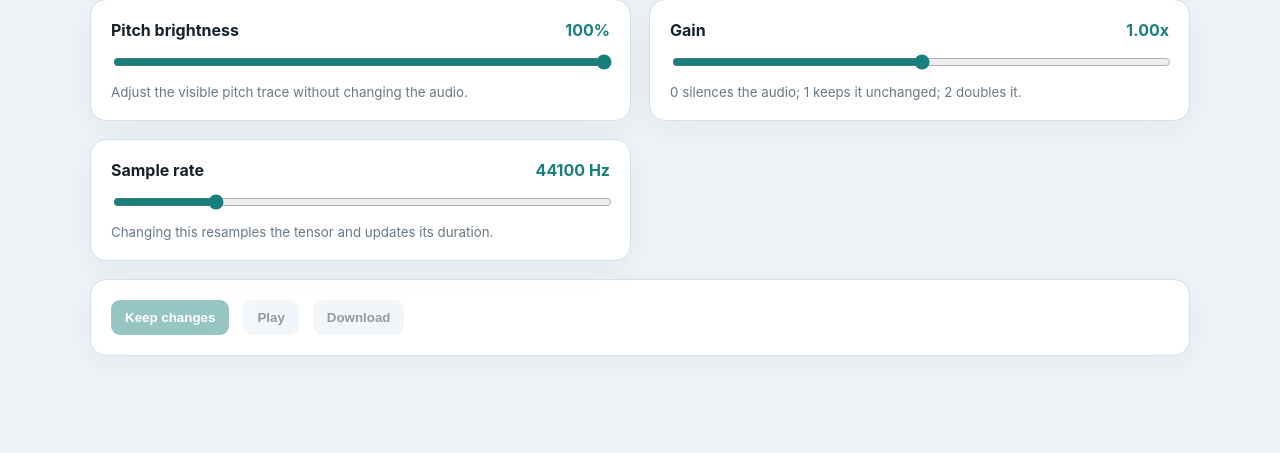
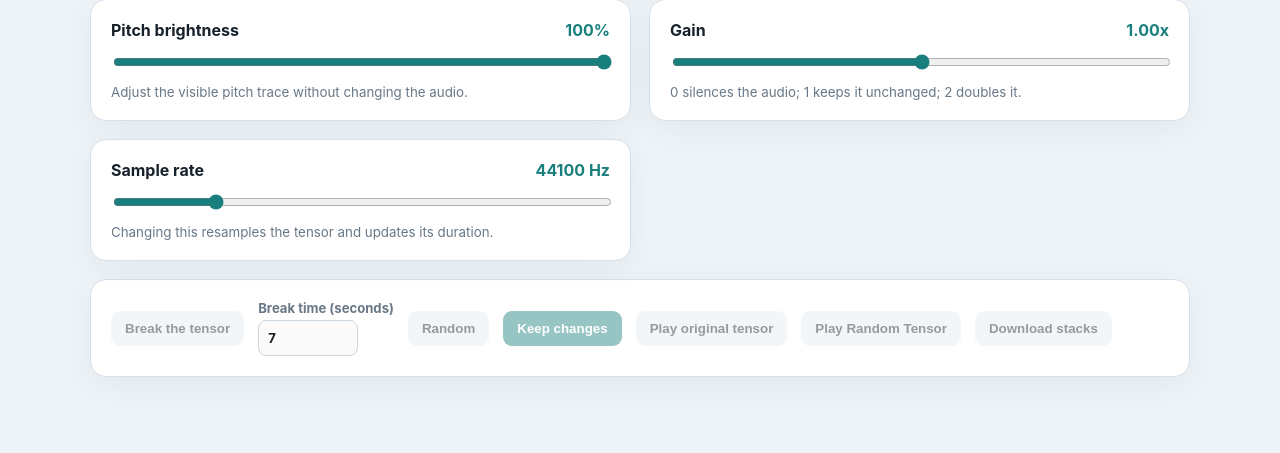
Before and after one commit to nayeeem81/py-audio-edits, a Flask app: page / in a window 1280 px wide. Shown: the part 982-1435 px from the top of the page. Before the commit the page ends 1338 px from the top, so only its background shows below. Run offline with Flask 3, Linux system fonts and the light colour scheme; some libraries are stand-ins or nearby versions.

Commit message:
Add tensor stack editing and export workflow
Split audio into configurable chunks, shuffle tensor stacks, render visible stack spectrograms, and export saved stacks as WAV archives.

```diff
--- a/app.py
+++ b/app.py
@@ -4,7 +4,8 @@ import io
 import wave
 import uuid
 import base64
-from dataclasses import dataclass
+import zipfile
+from dataclasses import dataclass, field
 from typing import Dict, Optional
 
 import torch
@@ -21,10 +22,16 @@ app = Flask(__name__)
 @dataclass
 class AudioState:
     waveform: torch.Tensor
+    original_waveform: torch.Tensor
     sample_rate: int
     filename: str
     image: Optional[torch.Tensor] = None
     image_filename: Optional[str] = None
+    pitch_tensors: list[torch.Tensor] = field(default_factory=list)
+    random_tensor: Optional[torch.Tensor] = None
+    random_stack: list[torch.Tensor] = field(default_factory=list)
+    tensor_stacks: list[list[torch.Tensor]] = field(default_factory=list)
+    break_seconds: float = 7.0
 
 
 def _spectrogram(state: AudioState) -> tuple[torch.Tensor, torch.Tensor]:
@@ -43,6 +50,58 @@ def _spectrogram(state: AudioState) -> tuple[torch.Tensor, torch.Tensor]:
     magnitude = transformed.abs().mean(dim=0)
     frequencies = torch.fft.rfftfreq(window_length, d=1 / state.sample_rate)
     return magnitude, frequencies
+
+
+def _stack_spectrograms(state: AudioState) -> list[dict]:
+    result = []
+    for tensor in state.random_stack:
+        segment_state = AudioState(
+            waveform=tensor,
+            original_waveform=tensor,
+            sample_rate=state.sample_rate,
+            filename=state.filename,
+        )
+        magnitude, frequencies = _spectrogram(segment_state)
+        magnitude = torch.log1p(magnitude)
+        magnitude = magnitude / magnitude.amax().clamp_min(1e-8)
+        max_frames = 300
+        if magnitude.shape[1] > max_frames:
+            step = (magnitude.shape[1] + max_frames - 1) // max_frames
+            magnitude = magnitude[:, ::step]
+        if magnitude.shape[0] > 256:
+            magnitude = magnitude[::2]
+            frequencies = frequencies[::2]
+        result.append({
+            "values": magnitude.transpose(0, 1).tolist(),
+            "pitches": frequencies[magnitude.argmax(dim=0)].tolist(),
+            "pitch_magnitudes": magnitude.amax(dim=0).tolist(),
+            "duration": tensor.shape[1] / state.sample_rate,
+        })
+    return result
+
+
+def _spectrogram_payload(waveform: torch.Tensor, sample_rate: int) -> dict:
+    segment_state = AudioState(
+        waveform=waveform,
+        original_waveform=waveform,
+        sample_rate=sample_rate,
+        filename="stack",
+    )
+    magnitude, frequencies = _spectrogram(segment_state)
+    magnitude = torch.log1p(magnitude)
+    magnitude = magnitude / magnitude.amax().clamp_min(1e-8)
+    max_frames = 900
+    if magnitude.shape[1] > max_frames:
+        step = (magnitude.shape[1] + max_frames - 1) // max_frames
+        magnitude = magnitude[:, ::step]
+    if magnitude.shape[0] > 256:
+        magnitude = magnitude[::2]
+        frequencies = frequencies[::2]
+    return {
+        "values": magnitude.transpose(0, 1).tolist(),
+        "pitches": frequencies[magnitude.argmax(dim=0)].tolist(),
+        "pitch_magnitudes": magnitude.amax(dim=0).tolist(),
+    }
 
 
 SESSIONS: Dict[str, AudioState] = {}
@@ -77,12 +136,16 @@ def _image_data_url(image: torch.Tensor) -> str:
 
 def _export(state: AudioState, start: Optional[int] = None, end: Optional[int] = None):
     waveform = state.waveform[:, start:end] if start is not None and end is not None else state.waveform
+    return _export_waveform(waveform, state.sample_rate)
+
+
+def _export_waveform(waveform: torch.Tensor, sample_rate: int):
     output = io.BytesIO()
     pcm = (waveform.cpu().clamp(-1, 1).mul(32767).to(torch.int16).t().contiguous().numpy()).tobytes()
     with wave.open(output, "wb") as writer:
         writer.setnchannels(waveform.shape[0])
         writer.setsampwidth(2)
-        writer.setframerate(state.sample_rate)
+        writer.setframerate(sample_rate)
         writer.writeframes(pcm)
     output.seek(0)
     return output
@@ -144,6 +207,7 @@ def upload():
     session_id = uuid.uuid4().hex
     SESSIONS[session_id] = AudioState(
         waveform=waveform.float().contiguous(),
+        original_waveform=waveform.float().contiguous().clone(),
         sample_rate=int(sample_rate),
         filename=audio_file.filename,
     )
@@ -233,6 +297,87 @@ def apply_changes():
     return jsonify(_audio_metadata(state))
 
 
+@app.post("/api/break-tensor")
+def break_tensor():
+    try:
+        state = SESSIONS[_session_id()]
+    except ValueError as exc:
+        return jsonify({"error": str(exc)}), 400
+
+    payload = request.get_json(silent=True) or {}
+    try:
+        break_seconds = float(payload.get("seconds", 7))
+    except (TypeError, ValueError):
+        return jsonify({"error": "Break time must be a number of seconds."}), 400
+    if not 0.1 <= break_seconds <= 3600:
+        return jsonify({"error": "Break time must be between 0.1 and 3600 seconds."}), 400
+
+    chunk_samples = max(1, int(round(state.sample_rate * break_seconds)))
+    sample_count = state.original_waveform.shape[1]
+    segments: list[torch.Tensor] = []
+    for start in range(0, sample_count, chunk_samples):
+        stop = min(start + chunk_samples, sample_count)
+        segment = state.original_waveform[:, start:stop].contiguous()
+        if segment.shape[1] > 0:
+            segments.append(segment)
+
+    state.pitch_tensors = segments
+    state.random_tensor = None
+    state.random_stack = []
+    state.tensor_stacks = []
+    state.break_seconds = break_seconds
+    return jsonify({
+        "tensor_count": len(state.pitch_tensors),
+        "chunk_seconds": break_seconds,
+        "chunk_samples": chunk_samples,
+        "samples": int(sample_count),
+    })
+
+
+@app.post("/api/random-tensor")
+def random_tensor():
+    try:
+        state = SESSIONS[_session_id()]
+    except ValueError as exc:
+        return jsonify({"error": str(exc)}), 400
+    if not state.pitch_tensors:
+        return jsonify({"error": "Break the original tensor into 7-second tensors first."}), 400
+
+    if state.random_stack:
+        state.tensor_stacks.append([tensor.clone() for tensor in state.random_stack])
+
+    state.random_stack = [
+        state.pitch_tensors[index].clone()
+        for index in np.random.permutation(len(state.pitch_tensors))
+    ]
+    state.random_tensor = torch.cat(state.random_stack, dim=1)
+    stack_spectrogram = _spectrogram_payload(state.random_tensor, state.sample_rate)
+    return jsonify({
+        "tensor_count": len(state.pitch_tensors),
+        "stack_count": len(state.random_stack),
+        "stack_history_count": len(state.tensor_stacks),
+        "random_samples": int(state.random_tensor.shape[1]),
+        "random_duration": state.random_tensor.shape[1] / state.sample_rate,
+        "segments": _stack_spectrograms(state),
+        "stack_spectrogram": stack_spectrogram,
+    })
+
+
+@app.get("/api/random-spectrogram")
+def random_spectrogram():
+    try:
+        state = SESSIONS[_session_id()]
+    except ValueError as exc:
+        return jsonify({"error": str(exc)}), 400
+    if not state.random_stack:
+        return jsonify({"error": "Create a random tensor stack first."}), 400
+    return jsonify({
+        "segments": _stack_spectrograms(state),
+        "sample_rate": state.sample_rate,
+        "duration": state.random_tensor.shape[1] / state.sample_rate,
+    })
+
+
 @app.post("/api/resample")
 def resample():
     try:
@@ -258,6 +403,45 @@ def download():
     except ValueError as exc:
         return jsonify({"error": str(exc)}), 400
 
+    tensor_name = request.args.get("tensor", "current")
+    if tensor_name == "stacks":
+        stacks = [*state.tensor_stacks]
+        if state.random_stack:
+            stacks.append(state.random_stack)
+        if not stacks:
+            return jsonify({"error": "Create at least one random tensor stack before downloading."}), 400
+
+        archive = io.BytesIO()
+        base_name = state.filename.rsplit(".", 1)[0]
+        with zipfile.ZipFile(archive, "w", compression=zipfile.ZIP_DEFLATED) as output:
+            for index, stack in enumerate(stacks, start=1):
+                waveform = torch.cat(stack, dim=1)
+                wav = _export_waveform(waveform, state.sample_rate)
+                output.writestr(f"{base_name}_stack_{index}.wav", wav.getvalue())
+        archive.seek(0)
+        return send_file(
+            archive,
+            mimetype="application/zip",
+            as_attachment=True,
+            download_name=f"{base_name}_stacks.zip",
+        )
+    if tensor_name == "original":
+        return send_file(
+            _export_waveform(state.original_waveform, state.sample_rate),
+            mimetype="audio/wav",
+            as_attachment=True,
+            download_name=f"{state.filename.rsplit('.', 1)[0]}_original.wav",
+        )
+    if tensor_name == "random":
+        if state.random_tensor is None:
+            return jsonify({"error": "Create a random tensor before playing it."}), 400
+        return send_file(
+            _export_waveform(state.random_tensor, state.sample_rate),
+            mimetype="audio/wav",
+            as_attachment=True,
+            download_name=f"{state.filename.rsplit('.', 1)[0]}_random.wav",
+        )
+
     start = request.args.get("start", type=int)
     end = request.args.get("end", type=int)
     if (start is None) != (end is None):
--- a/static/app.js
+++ b/static/app.js
@@ -11,7 +11,11 @@ const pitchSlider = document.querySelector("#pitch-slider");
 const pitchBrightnessSlider = document.querySelector("#pitch-brightness-slider");
 const rateSlider = document.querySelector("#rate-slider");
 const saveButton = document.querySelector("#save-button");
+const breakTensorButton = document.querySelector("#break-tensor-button");
+const breakDurationInput = document.querySelector("#break-duration");
+const randomTensorButton = document.querySelector("#random-tensor-button");
 const playButton = document.querySelector("#play-button");
+const playRandomButton = document.querySelector("#play-random-button");
 const downloadButton = document.querySelector("#download-selection");
 const statusEl = document.querySelector("#status");
 const metadataEl = document.querySelector("#metadata");
@@ -27,9 +31,12 @@ let metadata = null;
 let spectrogram = [];
 let pitches = [];
 let pitchMagnitudes = [];
+let randomSegments = [];
+let randomStackSpectrogram = [];
 let sourceImageData = null;
 let audioContext = null;
 let playback = null;
+let activeRandomSegment = -1;
 const PIXELS_PER_FRAME = 3;
 
 function setError(message = "") { errorEl.textContent = message; }
@@ -38,7 +45,13 @@ function headers() { return { "Content-Type": "application/json", "X-Audio-Sessi
 
 async function requestJson(url, options = {}) {
   const response = await fetch(url, options);
-  const body = await response.json();
+  const text = await response.text();
+  let body;
+  try {
+    body = text ? JSON.parse(text) : {};
+  } catch {
+    throw new Error(`The server returned an invalid response (${response.status}).`);
+  }
   if (!response.ok) throw new Error(body.error || "The request failed.");
   return body;
 }
@@ -69,8 +82,10 @@ function renderImageCanvas(progress = 0) {
 }
 
 function renderSpectrogram() {
-  const frameCount = spectrogram.length;
-  const frequencyCount = spectrogram[0]?.length || 0;
+  const frameCount = randomSegments.length
+    ? randomSegments.reduce((total, segment) => total + segment.values.length, 0)
+    : spectrogram.length;
+  const frequencyCount = randomSegments[0]?.values[0]?.length || spectrogram[0]?.length || 0;
   const chartWidth = Math.max(waveformScroll.clientWidth, frameCount * PIXELS_PER_FRAME);
   const chartHeight = canvas.clientHeight || 270;
   const ratio = window.devicePixelRatio || 1;
@@ -84,14 +99,37 @@ function renderSpectrogram() {
 
   const image = context.createImageData(chartWidth, chartHeight);
   for (let x = 0; x < chartWidth; x += 1) {
-    const frame = spectrogram[Math.min(frameCount - 1, Math.floor(x / chartWidth * frameCount))];
+    let frame;
+    let stackSegment = null;
+    if (randomSegments.length) {
+      const frameIndex = Math.min(
+        randomStackSpectrogram.length - 1,
+        Math.floor(x / chartWidth * randomStackSpectrogram.length),
+      );
+      frame = randomStackSpectrogram[frameIndex];
+      const progress = x / chartWidth;
+      const totalDuration = randomSegments.reduce((total, item) => total + item.duration, 0);
+      let elapsed = 0;
+      for (const segment of randomSegments) {
+        elapsed += segment.duration / totalDuration;
+        if (progress < elapsed) {
+          stackSegment = segment;
+          break;
+        }
+      }
+    } else {
+      const frameIndex = Math.min(frameCount - 1, Math.floor(x / chartWidth * frameCount));
+      frame = spectrogram[frameIndex];
+    }
     for (let y = 0; y < chartHeight; y += 1) {
       const bin = Math.min(frequencyCount - 1, Math.floor((1 - y / chartHeight) * frequencyCount));
-      const intensity = Math.pow(frame[bin] || 0, 0.7);
+      const intensity = Math.min(1, Math.max(0, Math.pow(Number(frame?.[bin]) || 0, 0.42)));
       const offset = (y * chartWidth + x) * 4;
-      image.data[offset] = Math.round(8 + intensity * 225);
-      image.data[offset + 1] = Math.round(31 + intensity * 175);
-      image.data[offset + 2] = Math.round(55 + intensity * 90);
+      const color = stackSegment?.color || [8, 31, 55];
+      const heat = stackSegment ? intensity : intensity * 0.9;
+      image.data[offset] = Math.round(color[0] + heat * (255 - color[0]));
+      image.data[offset + 1] = Math.round(color[1] + heat * (220 - color[1]));
+      image.data[offset + 2] = Math.round(color[2] + heat * (150 - color[2]));
       image.data[offset + 3] = 255;
     }
   }
@@ -105,6 +143,19 @@ function renderSpectrogram() {
       waveformScroll.scrollLeft = Math.min(maxScroll, Math.max(0, playedX - viewportWidth * 0.35));
       context.fillStyle = "rgb(255 126 38 / 0.42)";
       context.fillRect(0, 0, chartWidth * progress, chartHeight);
+  }
+
+  if (randomSegments.length) {
+    let elapsed = 0;
+    randomSegments.forEach((segment, index) => {
+      const totalDuration = randomSegments.reduce((total, item) => total + item.duration, 0);
+      const x = chartWidth * elapsed / totalDuration;
+      elapsed += segment.duration;
+      const endX = chartWidth * elapsed / totalDuration;
+      context.strokeStyle = index === activeRandomSegment ? "#ffffff" : "rgb(255 255 255 / 0.35)";
+      context.lineWidth = index === activeRandomSegment ? 3 : 1;
+      context.strokeRect(x, 0, Math.max(1, endX - x), chartHeight);
+    });
   }
 
   context.strokeStyle = `rgb(247 200 115 / ${Number(pitchBrightnessSlider.value) / 100})`;
@@ -133,6 +184,14 @@ function animatePlayback(timestamp) {
   if (!playback) return;
   if (timestamp - playback.lastPaint >= 100) {
     playback.lastPaint = timestamp;
+    if (playback.random) {
+      const elapsed = audioContext.currentTime - playback.startedAt;
+      let accumulated = 0;
+      activeRandomSegment = randomSegments.findIndex((segment) => {
+        accumulated += segment.duration;
+        return elapsed < accumulated;
+      });
+    }
     renderSpectrogram();
     renderImageCanvas(Math.min(1, (audioContext.currentTime - playback.startedAt) / playback.duration));
   }
@@ -147,6 +206,9 @@ async function refreshSpectrogram() {
   spectrogram = body.values;
   pitches = body.pitches;
   pitchMagnitudes = body.pitch_magnitudes;
+  randomSegments = [];
+  randomStackSpectrogram = [];
+  activeRandomSegment = -1;
   rateSlider.value = body.sample_rate;
   if (metadataEl) {
     metadataEl.textContent = `${body.filename} · ${body.channels} channel(s) · ${body.sample_rate} Hz · ${body.duration.toFixed(2)} seconds`;
@@ -193,7 +255,7 @@ async function upload() {
     if (!response.ok) throw new Error(body.error);
     sessionId = body.session_id;
     await refreshSpectrogram();
-    [saveButton, playButton, downloadButton, imageUploadButton].forEach((button) => { button.disabled = false; });
+    [saveButton, breakTensorButton, playButton, downloadButton, imageUploadButton, breakDurationInput].forEach((button) => { button.disabled = false; });
     setStatus("Loaded");
   } catch (error) {
     setError(error.message);
@@ -223,9 +285,51 @@ async function saveChanges() {
   }
 }
 
-async function playAudio() {
+async function breakTensor() {
+  setError("");
   try {
-    const response = await fetch("/api/download", { headers: { "X-Audio-Session": sessionId } });
+    const body = await requestJson("/api/break-tensor", {
+      method: "POST",
+      headers: headers(),
+      body: JSON.stringify({ seconds: Number(breakDurationInput.value) }),
+    });
+    breakDurationInput.value = body.chunk_seconds;
+    breakDurationInput.disabled = false;
+    randomTensorButton.disabled = false;
+    playRandomButton.disabled = true;
+    randomSegments = [];
+    renderSpectrogram();
+    setStatus(`Original tensor broken into ${body.tensor_count} ${body.chunk_seconds}-second tensors`);
+  } catch (error) {
+    setError(error.message);
+    setStatus("Error");
+  }
+}
+
+async function createRandomTensor() {
+  setError("");
+  try {
+    const body = await requestJson("/api/random-tensor", { method: "POST", headers: headers() });
+    randomSegments = body.segments.map((segment, index) => ({
+      ...segment,
+      color: [[20, 90, 180], [170, 70, 40], [35, 135, 85], [140, 70, 170], [180, 125, 30]][index % 5],
+    }));
+    randomStackSpectrogram = body.stack_spectrogram.values;
+    spectrogram = randomStackSpectrogram;
+    pitches = body.stack_spectrogram.pitches;
+    pitchMagnitudes = body.stack_spectrogram.pitch_magnitudes;
+    renderSpectrogram();
+    playRandomButton.disabled = false;
+    setStatus(`Random stack has ${body.stack_count} tensors (${body.random_duration.toFixed(2)} seconds)`);
+  } catch (error) {
+    setError(error.message);
+    setStatus("Error");
+  }
+}
+
+async function playAudio(tensor = "original") {
+  try {
+    const response = await fetch(`/api/download?tensor=${tensor}`, { headers: { "X-Audio-Session": sessionId } });
     if (!response.ok) throw new Error("Could not load the audio.");
     audioContext = audioContext || new AudioContext();
     await audioContext.resume();
@@ -234,11 +338,18 @@ async function playAudio() {
     const source = audioContext.createBufferSource();
     source.buffer = buffer;
     source.connect(audioContext.destination);
-    playback = { source, startedAt: audioContext.currentTime, duration: buffer.duration, lastPaint: 0 };
+    playback = {
+      source,
+      startedAt: audioContext.currentTime,
+      duration: buffer.duration,
+      lastPaint: 0,
+      random: tensor === "random",
+    };
     playback.animationFrame = requestAnimationFrame(animatePlayback);
     source.onended = () => {
       if (playback?.source !== source) return;
       playback = null;
+      activeRandomSegment = -1;
       renderSpectrogram();
       setStatus("Loaded");
     };
@@ -249,11 +360,26 @@ async function playAudio() {
   }
 }
 
-function download() {
-  const link = document.createElement("a");
-  link.href = "/api/download";
-  link.setAttribute("download", "");
-  link.click();
+async function downloadStacks() {
+  setError("");
+  try {
+    const response = await fetch("/api/download?tensor=stacks", {
+      headers: { "X-Audio-Session": sessionId },
+    });
+    if (!response.ok) {
+      const body = await response.json();
+      throw new Error(body.error || "Could not download the tensor stacks.");
+    }
+    const link = document.createElement("a");
+    const objectUrl = URL.createObjectURL(await response.blob());
+    link.href = objectUrl;
+    link.download = "tensor_stacks.zip";
+    link.click();
+    setTimeout(() => URL.revokeObjectURL(objectUrl), 0);
+    setStatus("Tensor stacks downloaded");
+  } catch (error) {
+    setError(error.message);
+  }
 }
 
 fileInput.addEventListener("change", () => { fileNameEl.textContent = fileInput.files[0]?.name || "No file selected"; });
@@ -268,5 +394,8 @@ pitchBrightnessSlider.addEventListener("input", () => {
 rateSlider.addEventListener("input", updateLabels);
 saveButton.addEventListener("click", saveChanges);
 playButton.addEventListener("click", playAudio);
-downloadButton.addEventListener("click", download);
+breakTensorButton.addEventListener("click", breakTensor);
+randomTensorButton.addEventListener("click", createRandomTensor);
+playRandomButton.addEventListener("click", () => playAudio("random"));
+downloadButton.addEventListener("click", downloadStacks);
 window.addEventListener("resize", renderSpectrogram);
--- a/static/styles.css
+++ b/static/styles.css
@@ -38,5 +38,7 @@ button.primary { background: #197f7d; color: white; }
 output { color: #197f7d; }
 input[type=range] { width: 100%; accent-color: #197f7d; }
 .actions { flex-wrap: wrap; }
+.break-duration { display: grid; gap: 4px; color: #687887; font-size: .82rem; font-weight: 700; }
+.break-duration input { width: 100px; padding: 9px; border: 1px solid #cbd7e1; border-radius: 8px; font: inherit; color: #17212b; }
 .error { min-height: 1.4em; margin: 14px 0; color: #b3261e; font-weight: 700; }
 @media (max-width: 700px) { .controls-grid { grid-template-columns: 1fr; } .panel-heading { align-items: flex-start; } .upload-panel, .actions, .image-upload-controls { align-items: stretch; flex-direction: column; } button { width: 100%; } }
--- a/templates/index.html
+++ b/templates/index.html
@@ -64,9 +64,16 @@
     </section>
 
     <section class="panel actions">
+      <button id="break-tensor-button" disabled>Break the tensor</button>
+      <label id="break-duration-control" class="break-duration">
+        <span>Break time (seconds)</span>
+        <input id="break-duration" type="number" min="0.1" max="3600" step="0.1" value="7" disabled>
+      </label>
+      <button id="random-tensor-button" disabled>Random</button>
       <button id="save-button" class="primary" disabled>Keep changes</button>
-      <button id="play-button" disabled>Play</button>
-      <button id="download-selection" disabled>Download</button>
+      <button id="play-button" disabled>Play original tensor</button>
+      <button id="play-random-button" disabled>Play Random Tensor</button>
+      <button id="download-selection" disabled>Download stacks</button>
     </section>
 
     <p id="error" class="error" role="alert"></p>
```
Also changed, not shown: README.md.
